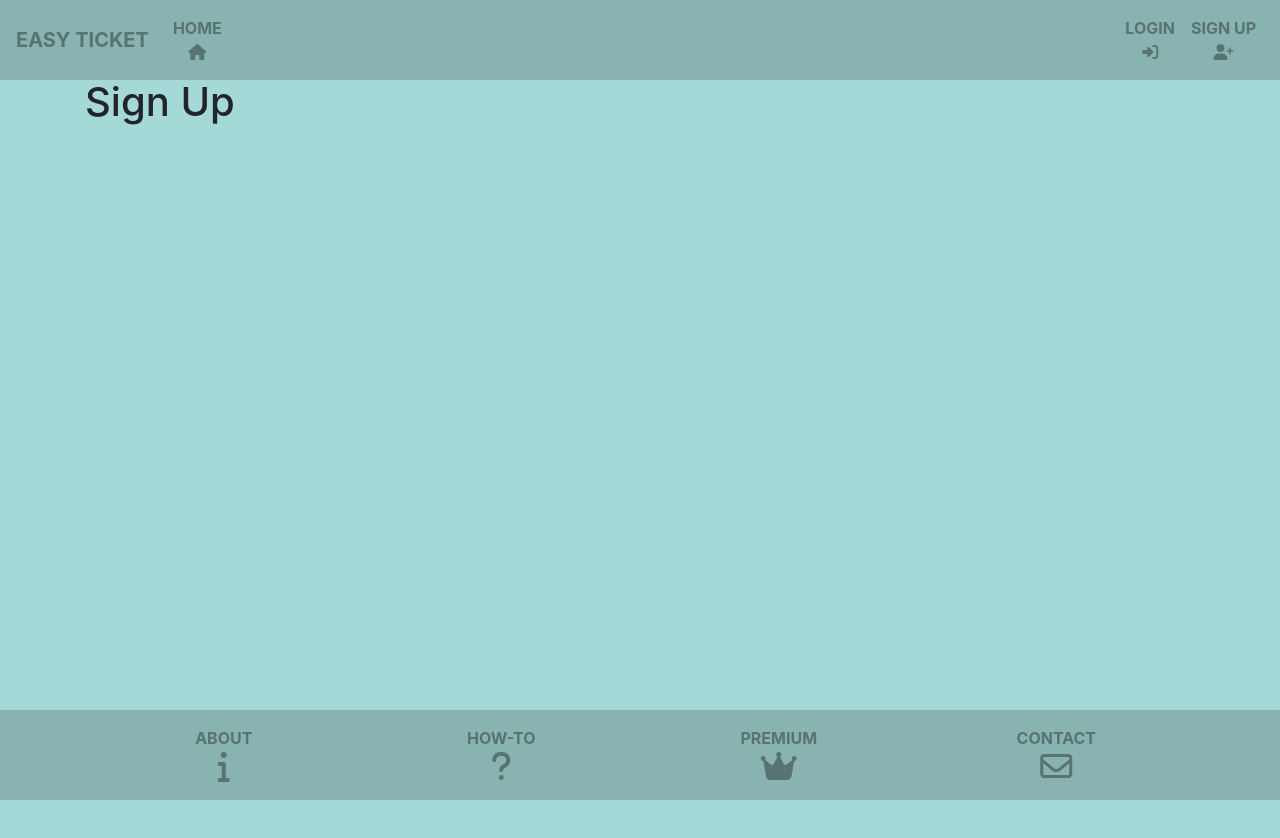
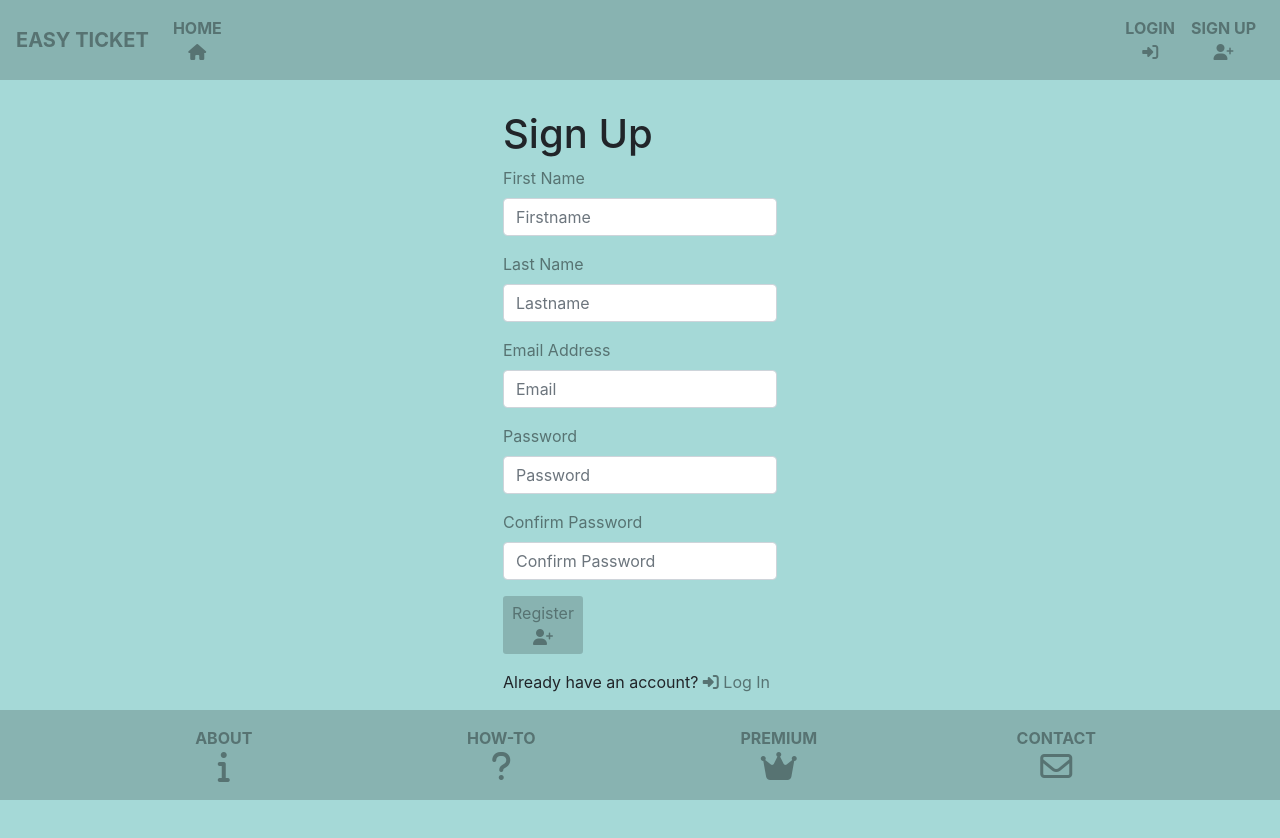
Before and after one commit to varroz56/easyticket, a React (Create React App) app in the folder frontend/: page /signup in a window 1280 px wide. Shown: the top 838 px of the page. Built offline with nearby package versions, Linux system fonts and the light colour scheme.

Commit message:
created login/signup forms, styled

```diff
--- a/frontend/src/App.js
+++ b/frontend/src/App.js
@@ -8,8 +8,8 @@ import { Premium } from './components/guestPages/Premium';
 import { ContactUs } from './components/guestPages/ContactUs';
 
 import Home from './components/guestPages/Home';
-import { Login } from './components/guestPages/Login';
-import { SignUp } from './components/guestPages/SignUp';
+import Login from './components/guestPages/Login';
+import SignUp from './components/guestPages/SignUp';
 
 import './sass/main.scss';
 
--- a/frontend/src/components/guestPages/Login.js
+++ b/frontend/src/components/guestPages/Login.js
@@ -1,10 +1,28 @@
-import React, { Component } from 'react'
+import React, { useState } from 'react'
 // import helmet to have custom page title
 import { Helmet } from 'react-helmet';
+import { Link } from 'react-router-dom';
+
+const Login = () => {
+    // Define form state(empty)
+    const [formData, setFormData] = useState({
+        email: '',
+        password: ''
+    });
+
+    const { email, password } = formData;
+
+    // get input field data to form
+    const onChange = (e) =>
+        setFormData({ ...formData, [e.target.name]: e.target.value });
+    // on submit call login func using the form data
+    const onSubmit = (e) => {
+        e.preventDefault();
+        //login func
+    };
 
 
-export class Login extends Component {
-    render() {
+
     return (
         <div className="auth__container container">
             <Helmet>
@@ -12,10 +30,53 @@ export class Login extends Component {
                 <meta name="description" content="Please login" />
             </Helmet>
             <h1>Sign In</h1>
+            <form className="auth__form" onSubmit={(e) => onSubmit(e)}>
+                <div className="auth__form__input form-group">
+                    <label>Email Address</label>
+                    <input
+                        className="form-control"
+                        type="email"
+                        placeholder="Email"
+                        name="email"
+                        value={email}
+                        onChange={(e) => onChange(e)}
+                        required
+                    />
+                </div>
+                <div className="auth__form__input form-group">
+                    <label>Password</label>
+                    <input
+                        className="form-control"
+                        type="password"
+                        placeholder="Password"
+                        name="password"
+                        value={password}
+                        onChange={(e) => onChange(e)}
+                        minLength="6"
+                        required
+                    />
+                </div>
+                <button
+                    className="auth__form__button__submit btn btn-sm"
+                    type="submit"
+                >
+                    Login
+                    <br />
+                    <i className="fas fa-sign-in-alt fa__signin"></i>
+                </button>
+            </form>
+            <p className="mt-3">
+                Don't have an account? <Link className="auth__form__link" to="/signup"><i className="fas fa-user-plus fa__signup"></i>  Sign Up
+                    </Link>
 
+            </p>
+            <p className="mt-3">
+                Forgot your Password?{' '}
+                <Link className="auth__form__link" to=""><i class="fas fa-sync"></i>   Reset Password</Link>
+            </p>
         </div>
     )
 }
-}
 
-export default Login
+
+export default Login;
--- a/frontend/src/components/guestPages/SignUp.js
+++ b/frontend/src/components/guestPages/SignUp.js
@@ -1,9 +1,30 @@
-import React, { Component } from 'react'
+import React, { useState } from 'react'
 // import helmet to have custom page title
 import { Helmet } from 'react-helmet';
+import { Link } from 'react-router-dom';
 
-export class SignUp extends Component {
-    render() {
+
+const SignUp = () => {
+    // signup form to have empty in this state
+    const [formData, setFormData] = useState({
+        email: '',
+        first_name: '',
+        last_name: '',
+        password: '',
+        re_password: ''
+    });
+
+
+    const { email, first_name, last_name, password, re_password } = formData;
+
+    const onChange = (e) =>
+        setFormData({ ...formData, [e.target.name]: e.target.value });
+
+    const onSubmit = (e) => {
+        e.preventDefault();
+        //signup func
+    };
+
     return (
         <div className="container auth__container">
             <Helmet>
@@ -14,10 +35,81 @@ export class SignUp extends Component {
                 />
             </Helmet>
             <h1>Sign Up</h1>
+            <form className="auth__form" onSubmit={(e) => onSubmit(e)}>
+                <div className="auth__form__input form-group">
+                    <label>First Name</label>
+                    <input
+                        className="form-control"
+                        type="text"
+                        placeholder="Firstname"
+                        name="first_name"
+                        value={first_name}
+                        onChange={(e) => onChange(e)}
+                        required
+                    />
+                </div>
+                <div className="auth__form__input form-group">
+                    <label>Last Name</label>
+                    <input
+                        className="form-control"
+                        type="text"
+                        placeholder="Lastname"
+                        name="last_name"
+                        value={last_name}
+                        onChange={(e) => onChange(e)}
+                        required
+                    />
+                </div>
 
+                <div className="auth__form__input form-group">
+                    <label>Email Address</label>
+                    <input
+                        className="form-control"
+                        type="email"
+                        placeholder="Email"
+                        name="email"
+                        value={email}
+                        onChange={(e) => onChange(e)}
+                        required
+                    />
+                </div>
+                <div className="auth__form__input form-group">
+                    <label>Password</label>
+                    <input
+                        className="form-control"
+                        type="password"
+                        placeholder="Password"
+                        name="password"
+                        value={password}
+                        onChange={(e) => onChange(e)}
+                        minLength="6"
+                        required
+                    />
+                </div>
+                <div className="auth__form__input form-group">
+                    <label>Confirm Password</label>
+                    <input
+                        className="form-control"
+                        type="password"
+                        placeholder="Confirm Password"
+                        name="re_password"
+                        value={re_password}
+                        onChange={(e) => onChange(e)}
+                        minLength="6"
+                        required
+                    />
+                </div>
+                <button className="auth__form__button__submit btn btn-sm" type="submit">
+                    Register
+                    <br />
+                    <i className="fas fa-user-plus fa__signup"></i>
+                </button>
+            </form>
+            <p className="mt-3">
+                Already have an account? <Link className="auth__form__link" to="/login"><i className="fas fa-sign-in-alt fa__signin"></i>   Log In</Link>
+            </p>
         </div>
     )
-    }
-}
+};
 
-export default SignUp
+export default SignUp;
--- a/frontend/src/sass/abstracts/_variables.scss
+++ b/frontend/src/sass/abstracts/_variables.scss
@@ -2,5 +2,6 @@
 $color-nav-bg:#88b3b1;
 $color-main-bg:#a5d9d7;
 $color-footer-bg: #88b3b1;
-
+$color-button: #88b3b1;
 $color-link: #577372;
+$color-hover:#5a79df;
--- /dev/null
+++ b/frontend/src/sass/components/_auth.scss
@@ -0,0 +1,34 @@
+.auth{
+    &__container{
+        padding-top: 2rem;
+        max-width: fit-content;
+    }
+    &__form{
+        &__button{
+            &__submit{
+                background-color: $color-button;
+                color: $color-link;
+                font-size: 1rem;
+                &:hover{
+                    color: $color-hover !important;
+                    border-left: 3px solid $color-link;
+                    box-shadow: 0 2px 2px 2px $color-link;
+                }
+            }
+        }
+        &__link{
+            color:$color-link;
+            text-decoration: none !important;
+            &:hover{
+                color:$color-hover!important;
+                font-style: bold;
+            }
+        }
+        &__input{
+            label{
+                color: $color-link;
+            }
+        }
+
+    }
+}
--- a/frontend/src/sass/containers/_footer.scss
+++ b/frontend/src/sass/containers/_footer.scss
@@ -21,5 +21,9 @@
     &__link {
         text-decoration: none !important;
         color: $color-link !important;
+        &:hover{
+                color:$color-hover!important;
+                font-style: bold;
+        }
     }
 }
--- a/frontend/src/sass/containers/_nav.scss
+++ b/frontend/src/sass/containers/_nav.scss
@@ -16,6 +16,12 @@
     &__link {
         text-decoration: none !important;
         color: $color-link !important;
+        &:hover{
+            color: $color-hover !important;
+            border-left: 3px solid $color-link;
+            border-radius: 1px;
+            box-shadow: 0 2px 2px 2px $color-link;
+        }
     }
     &__toggler {
         margin: 0 15px 10px 0 !important;
--- a/frontend/src/sass/main.scss
+++ b/frontend/src/sass/main.scss
@@ -4,3 +4,5 @@
 
 @import './containers/nav';
 @import './containers/footer';
+
+@import './components/auth';
```
Lines whose indentation alone changed are shown as unchanged.
